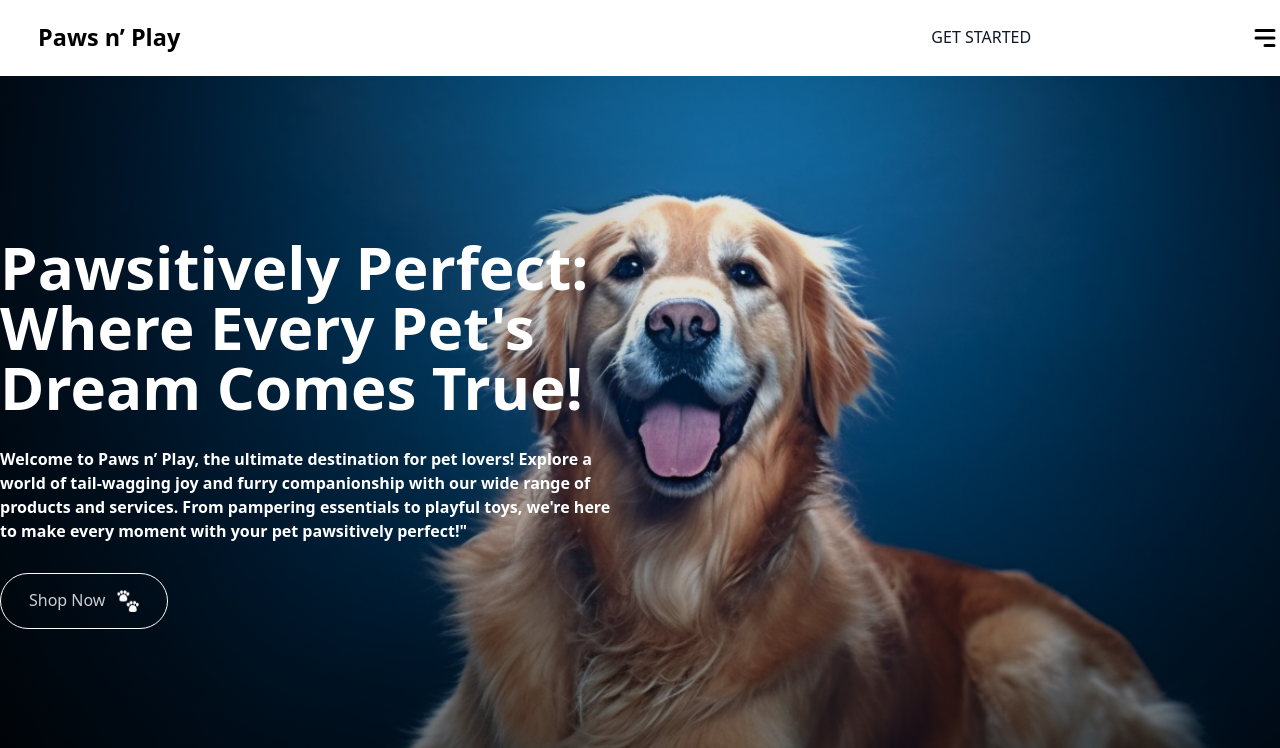
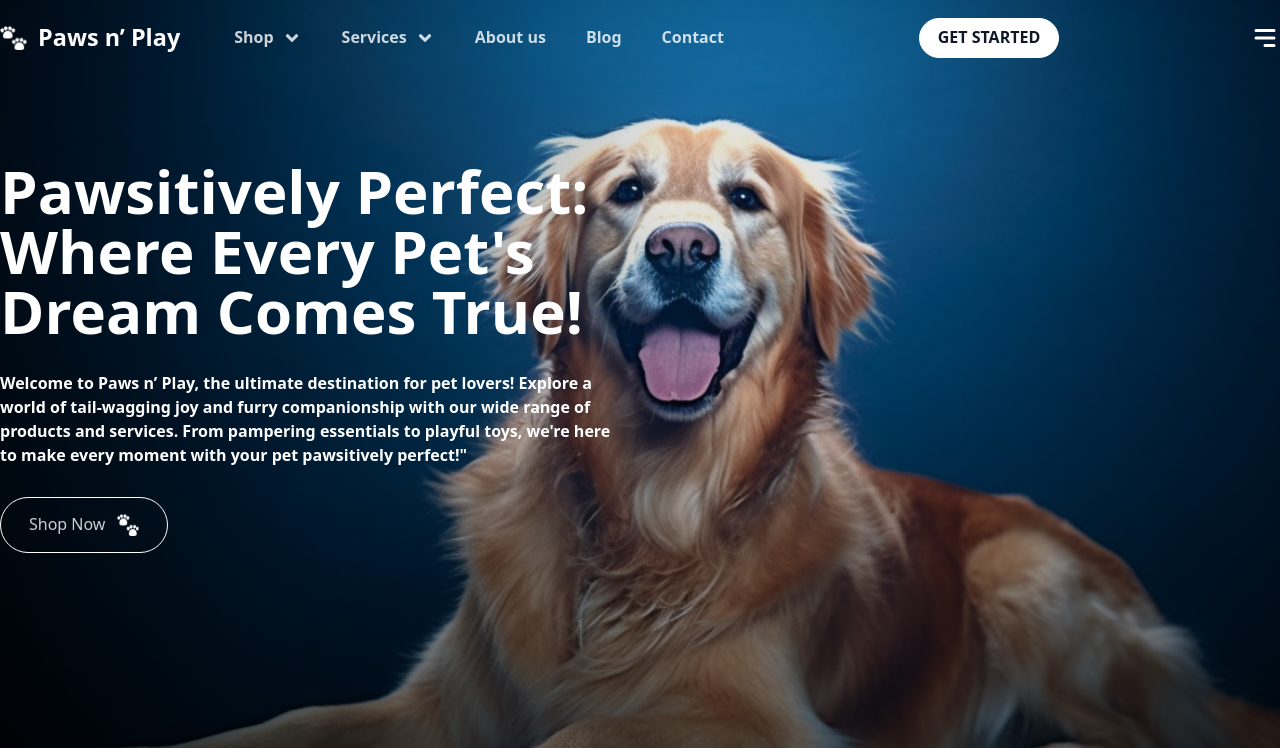
Before and after one commit to nevenmitrovic/paws-landing, a React (Vite) app: page / in a window 1280 px wide. Shown: the top 748 px of the page. Built offline with nearby package versions, Linux system fonts and the light colour scheme; a web font is replaced by a local one.

Commit message:
update header with styles

```diff
--- a/src/components/Header/Header.tsx
+++ b/src/components/Header/Header.tsx
@@ -45,7 +45,7 @@ export default function Header() {
 			</div>
 
 			{/* MOBILE MENU BUTTON */}
-			<button className={styles.menu}>
+			<button className={styles.mobileMenu}>
 				<HiMenuAlt3 size={30} />
 			</button>
 		</header>
--- a/src/components/Header/header.module.css
+++ b/src/components/Header/header.module.css
@@ -1,4 +1,8 @@
 .header {
+	position: fixed;
+	left: 0;
+	right: 0;
+	z-index: 99999;
 	display: flex;
 	justify-content: space-between;
 	align-items: center;
@@ -11,12 +15,16 @@
 	justify-content: center;
 	gap: 11px;
 	font-size: 20px;
+	font-weight: 700;
+	color: var(--clr-primary-text);
 }
-.menu {
+.mobileMenu {
 	width: 30px;
 	height: 30px;
 	border: none;
 	background-color: inherit;
+	cursor: pointer;
+	color: var(--clr-primary-text);
 }
 
 @media (width > 768px) {
@@ -44,6 +52,11 @@
 		gap: 8px;
 		padding: 4px;
 		color: var(--clr-primary-text-opacity);
+		font-weight: 600;
+		cursor: pointer;
+	}
+	.navMenu button:hover {
+		color: var(--clr-primary-text);
 	}
 	.navAction {
 		border: none;
@@ -53,5 +66,11 @@
 		color: var(--clr-primary-text-opacity);
 		border-radius: var(--border-radius);
 		color: var(--clr-secondary-text);
+		font-weight: 600;
+		cursor: pointer;
+	}
+	.navAction:hover {
+		background-color: inherit;
+		color: var(--clr-primary-text);
 	}
 }
```
